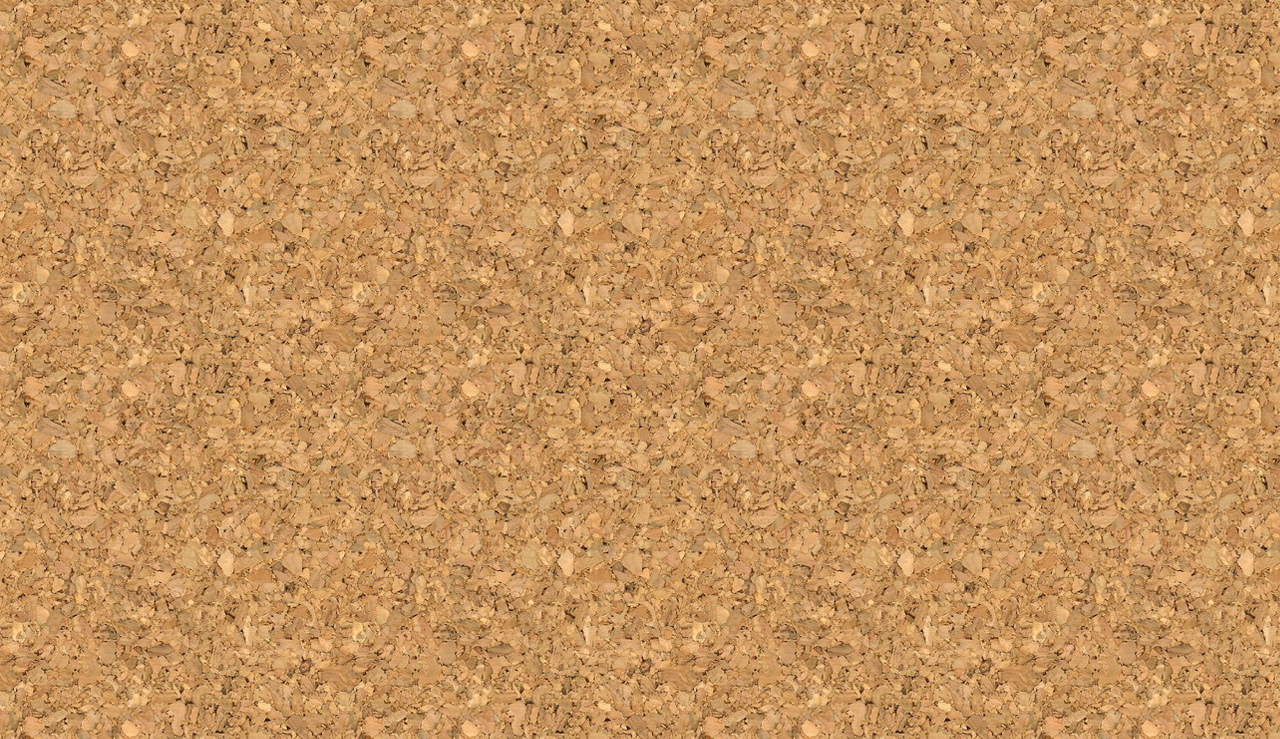
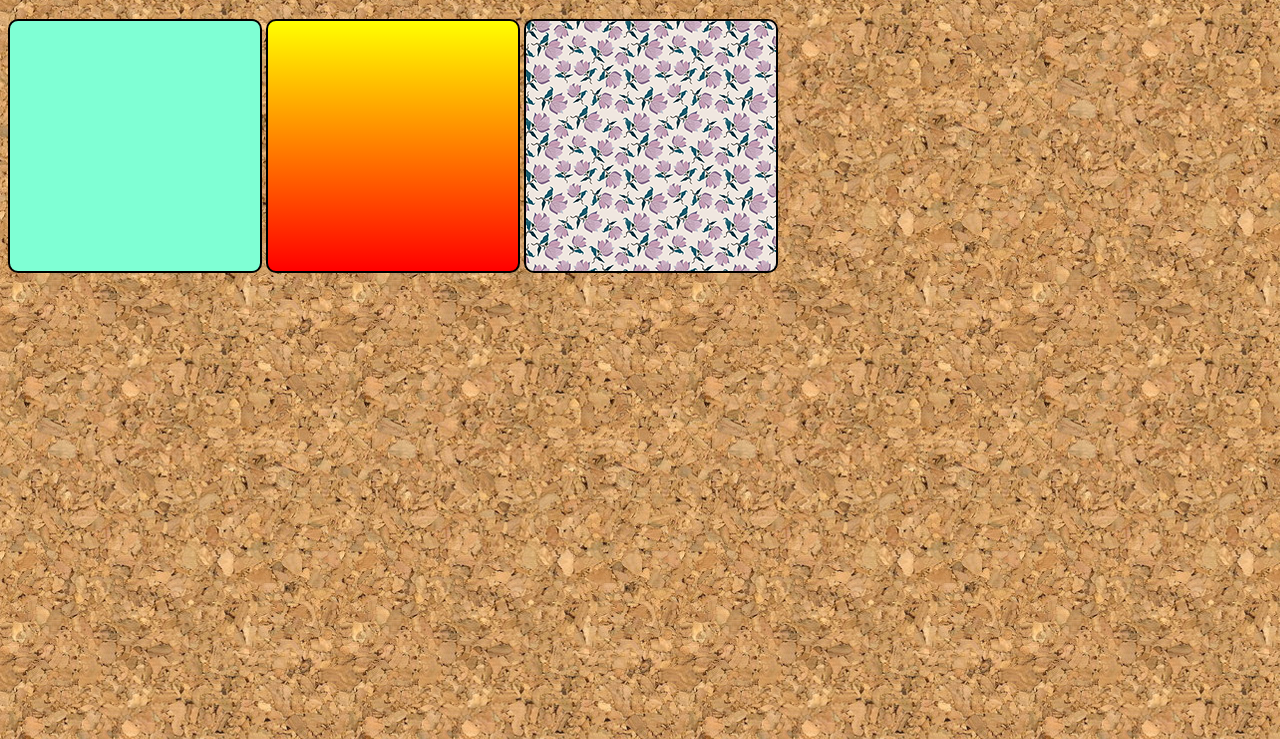
Before and after one commit to BrenoAlvesTI/html-css, a plain HTML site: page Exercícios/ex022/fundo001.html in a window 1280 px wide. Shown: the part 61-800 px from the top of the page. Drawn offline with Linux system fonts and the light colour scheme.

Commit message:
alterações

```diff
--- a/Exercícios/ex022/fundo001.html
+++ b/Exercícios/ex022/fundo001.html
@@ -8,9 +8,39 @@
         body {
             background-image: url('imagens/wallpaper001.jpg');
         }
+
+        div.quadrado {
+            border: 2px solid black;
+            width: 250px;
+            height: 250px;
+            display: inline-block;
+            border-radius: 10px;
+        }
+
+        div#q1 {
+            background-color: aquamarine;
+        }
+
+        div#q2 {
+            background-image: linear-gradient(to bottom, yellow, red);
+        }
+
+        div#q3 {
+            background-image: url('imagens/pattern003.png');
+        }
     </style>
 </head>
 <body>
     <h1>Papel de parede</h1>
+
+    <div class="quadrado" id="q1">
+
+    </div>
+    <div class="quadrado" id="q2">
+
+    </div>
+    <div class="quadrado" id="q3">
+
+    </div>
 </body>
 </html>
```
